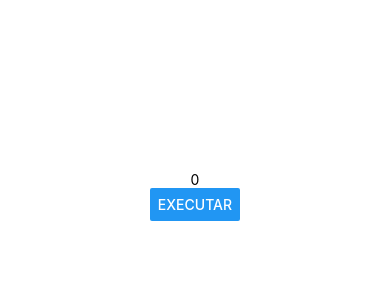
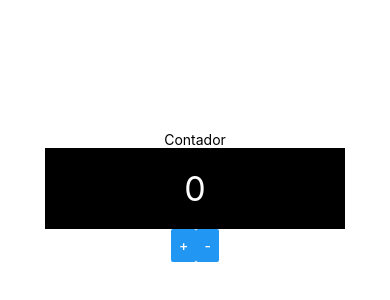
Before and after one commit to ricoroma-coder/react-testes, a React Native app: screen / in a window 390 px wide. Shown: the part 226-526 px from the top of the page. Built offline with nearby package versions, Linux system fonts and the light colour scheme.

Commit message:
ContadorV2

```diff
--- a/src/App.js
+++ b/src/App.js
@@ -21,6 +21,8 @@
 import Pai from './componentes/direta/Pai'
 import Pai2 from './componentes/indireta/Pai'
 
+import ContadorV2 from './componentes/contador2/ContadorV2'
+
 export default () => (
     <View style={style.App}>
         {/*<Primeiro />
@@ -35,8 +37,9 @@
         <Aleatorio min={2} max={100} />
         <Titulo principal="Cadastro" secundario="Tela de cadastro"/>
         <Botao />
-        <Contador inicial={100} passo={13} />*/}
-        <Pai2 />
+        <Contador inicial={100} passo={13} />
+        <Pai2 />*/}
+        <ContadorV2 />
     </View>
 )
 
--- /dev/null
+++ b/src/componentes/contador2/ContadorBotoes.js
@@ -0,0 +1,17 @@
+import React from 'react'
+import { Button, StyleSheet, View } from 'react-native'
+
+export default props => {
+    return (
+        <View style={style.Botoes}>
+            <Button title="+" onPress={props.inc} />
+            <Button title="-" onPress={props.dec} />
+        </View>
+    )
+}
+
+const style = StyleSheet.create({
+    Botoes: {
+        flexDirection: "row",
+    }
+})
--- /dev/null
+++ b/src/componentes/contador2/ContadorDisplay.js
@@ -0,0 +1,23 @@
+import React from 'react'
+import { View, Text, StyleSheet } from 'react-native'
+
+export default props => {
+    return (
+        <View style={style.Display}>
+            <Text style={style.DisplayText}>{props.num}</Text>
+        </View>
+    )
+}
+
+const style = StyleSheet.create({
+    Display: {
+        backgroundColor: '#000',
+        padding: 20,
+        width: 300,
+    },
+    DisplayText: {
+        color: '#FFF',
+        textAlign: 'center',
+        fontSize: 34
+    },
+})
--- /dev/null
+++ b/src/componentes/contador2/ContadorV2.js
@@ -0,0 +1,21 @@
+import React, { useState } from 'react'
+import { Text } from 'react-native'
+import ContadorDisplay from './ContadorDisplay'
+import ContadorBotoes from './ContadorBotoes'
+
+export default props => {
+    const [num, setNum] = useState(0)
+
+    const inc = () => setNum(num + 1)
+    const dec = () => setNum(num - 1)
+
+    return (
+        <>
+            <Text>
+                Contador
+            </Text>
+            <ContadorDisplay num={num} />
+            <ContadorBotoes inc={inc} dec={dec} />
+        </>
+    )
+}
```
